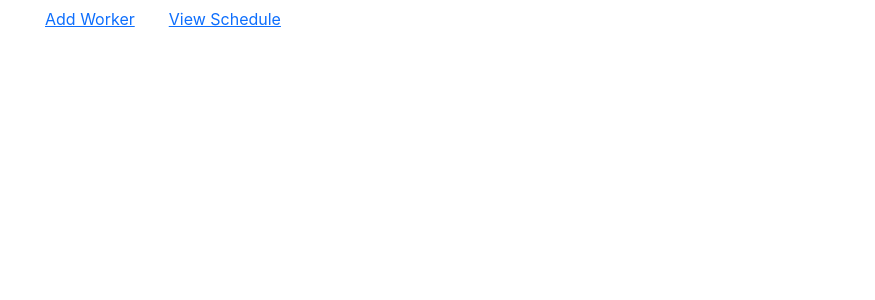
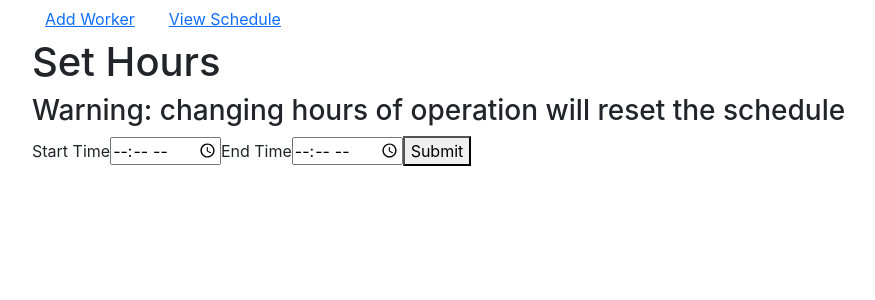
Before and after one commit to PatrickTDewey/labor_manager, a React (Create React App) app in the folder client/: page /adjust_hours in a window 1280 px wide. Shown: the top 300 px of the page, without its empty margins (50-925 px from the left). Built offline with nearby package versions, Linux system fonts and the light colour scheme.

Commit message:
adjustable hours working (MT)

```diff
--- a/client/src/App.js
+++ b/client/src/App.js
@@ -4,6 +4,7 @@ import Main from './views/Main';
 import NavBar from './components/NavBar';
 import WorkerSchedule from './views/WorkerSchedule'
 import EditWorkerForm from './components/EditWorkerForm'
+import TimeForm from './components/TimeForm';
 
 //pair programmed by Patrick Dewey and Spencer Rauch
 // const addSubmit = e => {
@@ -31,6 +32,9 @@ function App() {
           <Route exact path='/schedule/day/:day_id'>
             <WorkerSchedule />
           </Route>
+          <Route exact path='/adjust_hours'>
+            <TimeForm />
+          </Route>
           <Route exact path='/workers/add'>
             <WorkerForm />
           </Route>
--- a/client/src/components/EditWorkerForm.jsx
+++ b/client/src/components/EditWorkerForm.jsx
@@ -10,7 +10,7 @@ const EditWorkerForm = (props) => {
         axios.get("http://localhost:8000/api/workers/" + id)
           .then(res => setWorker(res.data))
           .catch(err => console.log(err))
-      });
+      }, [id]);
 
     const changeHandler = (e) =>{
         const {name, value} = e.target
--- /dev/null
+++ b/client/src/components/TimeForm.jsx
@@ -0,0 +1,42 @@
+import axios from 'axios';
+import React, {useState} from 'react'
+
+const TimeForm = () => {
+    const [form, setForm] = useState();
+
+    const submitHandler = e => {
+        e.preventDefault();
+        let key = String(e.target.start.value)
+        let start = new Date(0,0,0, e.target.start.value.slice(0,2), e.target.start.value.slice(3),0,0)
+        let end = new Date(0,0,0, e.target.end.value.slice(0,2), e.target.end.value.slice(3),0,0)
+        console.log(start)
+        let obj = {}
+        obj[key] = Array(7).fill(0)
+        while (start < end){
+            start.setMinutes( start.getMinutes() + 30)
+            obj[String(start).slice(16,21)] = Array(7).fill(0)
+        }
+        axios.put('http://localhost:8000/api/workers/update_all', obj)
+            .then(res => console.log(res))
+            .catch(err => console.log(err))
+    }
+    const changeHandler = (e) =>{
+        const {name, value} = e.target
+        setForm({...form, [name]: value})
+    }
+    return (
+        <div>
+            <h1>Set Hours</h1>
+            <h3>Warning: changing hours of operation will reset the schedule</h3>
+            <form onSubmit={submitHandler}>
+                <label htmlFor="start">Start Time</label>
+                <input type="time" name="start" onChange={changeHandler} step="1800"/>
+                <label htmlFor="end">End Time</label>
+                <input type="time" name="end" onChange={changeHandler} step="1800"></input>
+                <button>Submit</button>
+            </form>
+        </div>
+    )
+}
+
+export default TimeForm
```
Also changed, not shown: 2 other files (tests, documents, lock files or other folders).
